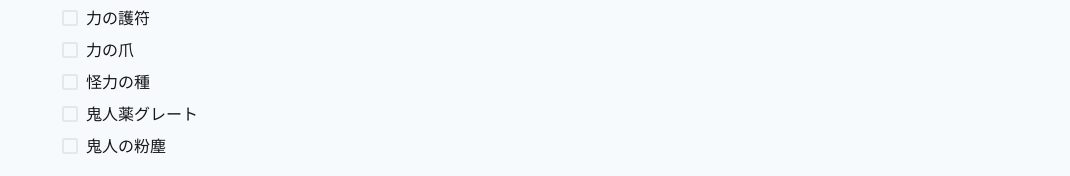
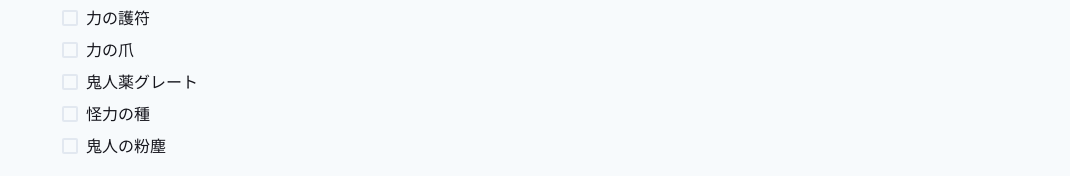
Before and after one commit to yudai-nkt/mhrise-mean-weapon-attack, a Next.js app: page / in a window 1280 px wide. Shown: the part 378-554 px from the top of the page, without its empty margins (210-1280 px from the left). Built offline with nearby package versions, Linux system fonts and the light colour scheme.

Commit message:
refactor: reorder item and weapon type array

```diff
--- a/src/data/items.ts
+++ b/src/data/items.ts
@@ -14,12 +14,12 @@ export const items: Item[] = [
     add: 9,
   },
   {
+    label: "鬼人薬グレート",
+    add: 7,
+  },
+  {
     label: "怪力の種",
     add: 10,
-  },
-  {
-    label: "鬼人薬グレート",
-    add: 7,
   },
   {
     label: "鬼人の粉塵",
--- a/src/data/weapons.ts
+++ b/src/data/weapons.ts
@@ -18,20 +18,20 @@ export const weaponTypes = [
     label: "双剣",
   },
   {
+    name: "lance" as const,
+    label: "ランス",
+  },
+  {
+    name: "gunlance" as const,
+    label: "ガンランス",
+  },
+  {
     name: "hammer" as const,
     label: "ハンマー",
   },
   {
     name: "hunting-horn" as const,
     label: "狩猟笛",
-  },
-  {
-    name: "lance" as const,
-    label: "ランス",
-  },
-  {
-    name: "gunlance" as const,
-    label: "ガンランス",
   },
   {
     name: "switch-axe" as const,
```
